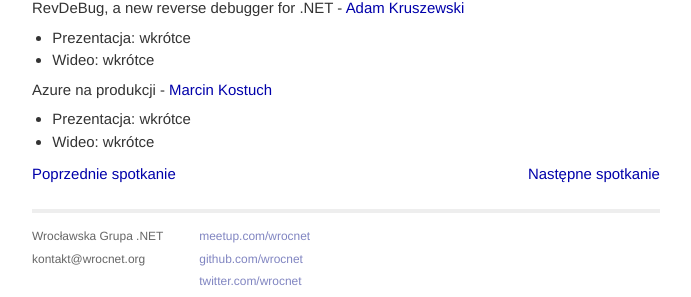
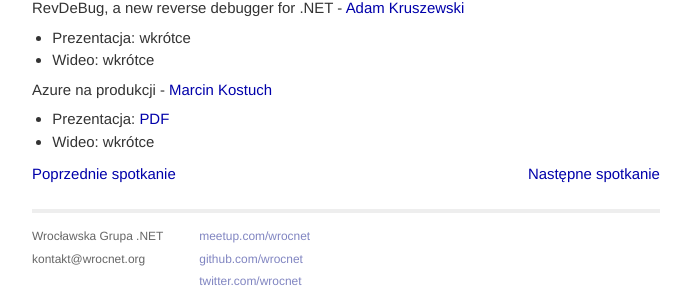
Before and after one commit to wrocnet/wrocnet.github.io, a Jekyll site: the page built from _posts/2016-11-22-91-spotkanie-wroclawskiej-grupy-net.md, in a window 1280 px wide. Shown: the part 658-955 px from the top of the page, without its empty margins (294-985 px from the left). Built offline with Jekyll 4.4.1, drawn with Linux system fonts in a browser that asks for light colours; nearby versions of some CDN libraries; a script that is not in the unit is left out.

Commit message:
slajdy homebook

```diff
--- a/_posts/2016-11-22-91-spotkanie-wroclawskiej-grupy-net.md
+++ b/_posts/2016-11-22-91-spotkanie-wroclawskiej-grupy-net.md
@@ -9,5 +9,5 @@
 * Wideo: wkrótce
 
 #### Azure na produkcji - [Marcin Kostuch](http://www.homebook.pl/)
-* Prezentacja: wkrótce
+* Prezentacja: [PDF](/assets/Azure.Homebook.pl.pdf)
 * Wideo: wkrótce
```
Also changed, not shown: 1 other file.
